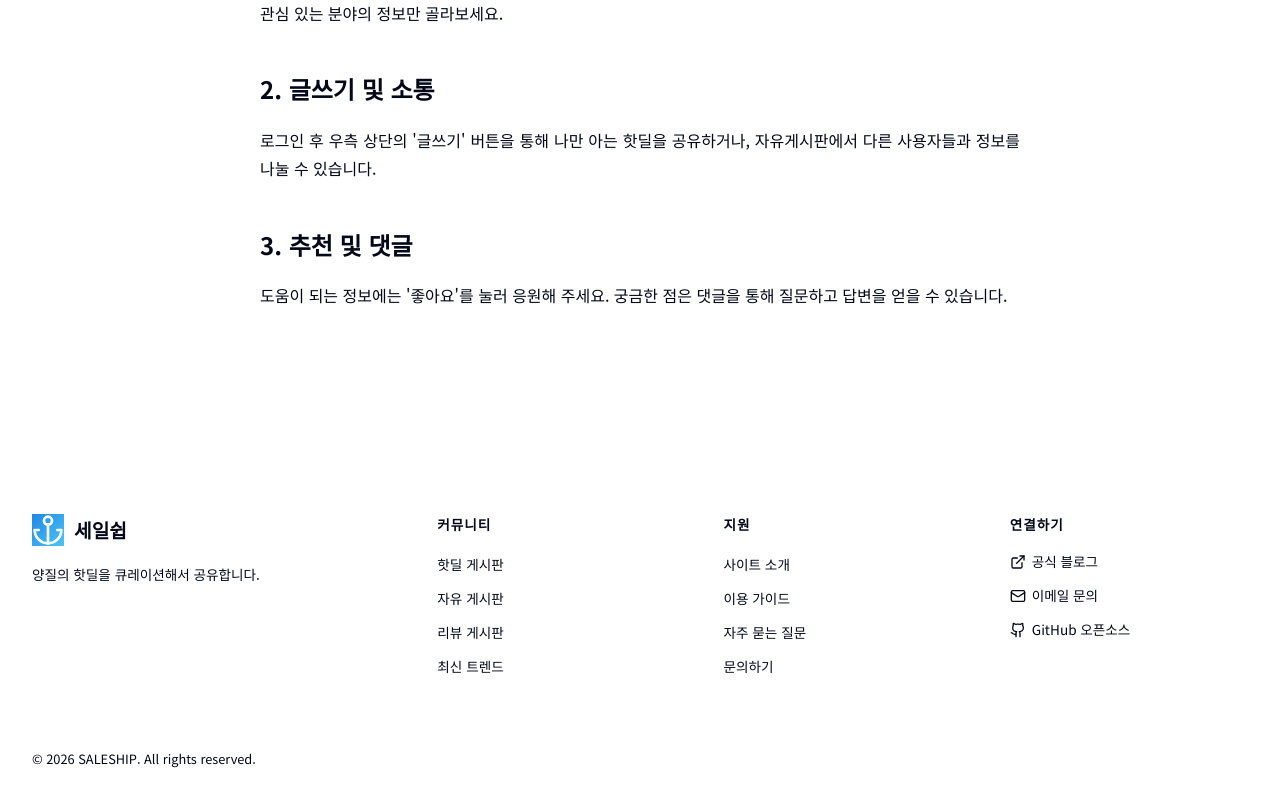
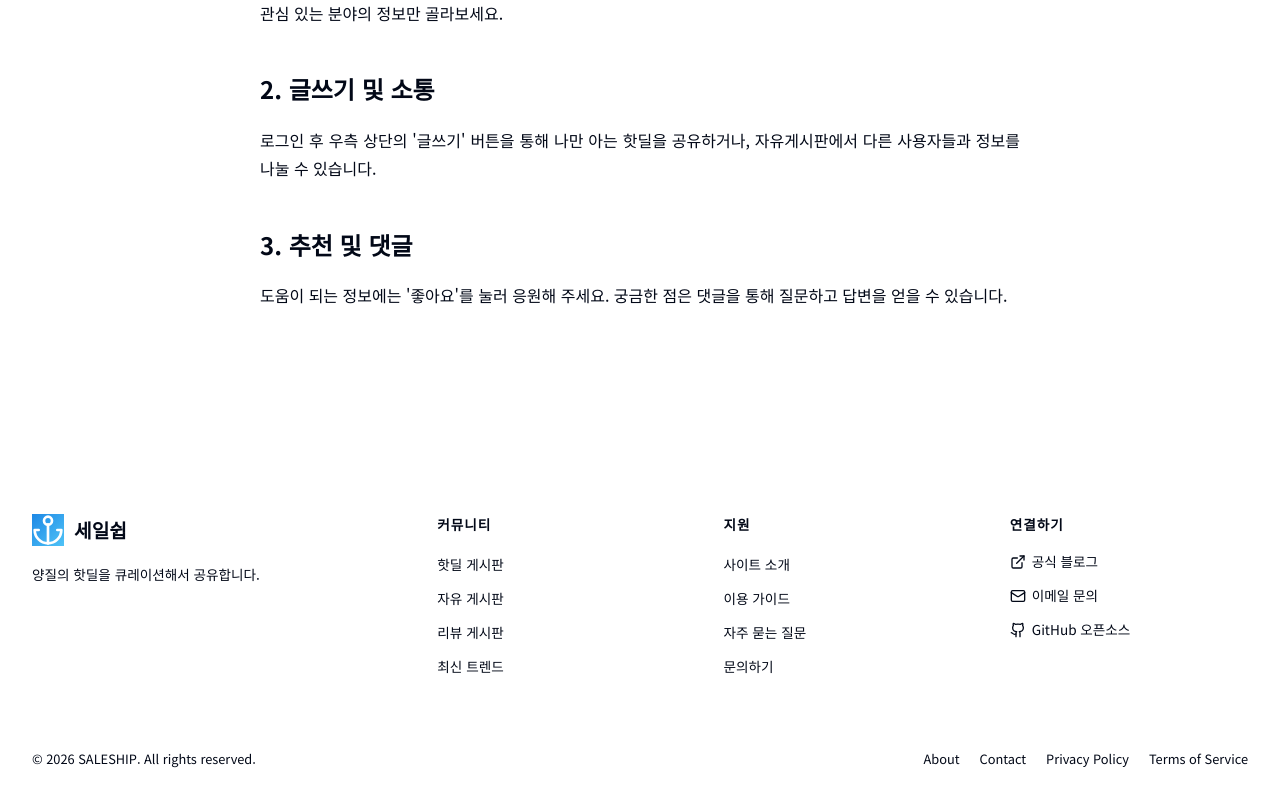
Before and after one commit to phpjt00-droid/saleship, a Next.js app: page /guide in a window 1280 px wide. Shown: the part 396-1196 px from the top of the page. Built offline with nearby package versions, Linux system fonts and the light colour scheme; no server answers.

Commit message:
update: footer에 About, Contact, Privacy Policy, Terms of Service 링크 추가

```diff
--- a/src/components/Footer.css
+++ b/src/components/Footer.css
@@ -93,6 +93,25 @@
   border-top: 1px solid var(--border-color);
   font-size: 0.8rem;
   color: var(--text-muted);
+  flex-wrap: wrap;
+  gap: 12px;
+}
+
+.footer__legal {
+  display: flex;
+  align-items: center;
+  gap: 20px;
+  flex-wrap: wrap;
+}
+
+.footer__legal a {
+  font-size: 0.8rem;
+  color: var(--text-muted);
+  transition: color var(--transition-base);
+}
+
+.footer__legal a:hover {
+  color: var(--accent-primary);
 }
 
 .footer__credit {
--- a/src/components/Footer.jsx
+++ b/src/components/Footer.jsx
@@ -69,7 +69,12 @@ function Footer() {
         {/* Copyright */}
         <div className="footer__bottom">
           <p>&copy; {new Date().getFullYear()} SALESHIP. All rights reserved.</p>
-          <div className="footer__glow-accent" />
+          <nav className="footer__legal">
+            <Link href="/about">About</Link>
+            <Link href="/contact">Contact</Link>
+            <Link href="/privacy">Privacy Policy</Link>
+            <Link href="/terms">Terms of Service</Link>
+          </nav>
         </div>
       </div>
     </footer>
```
